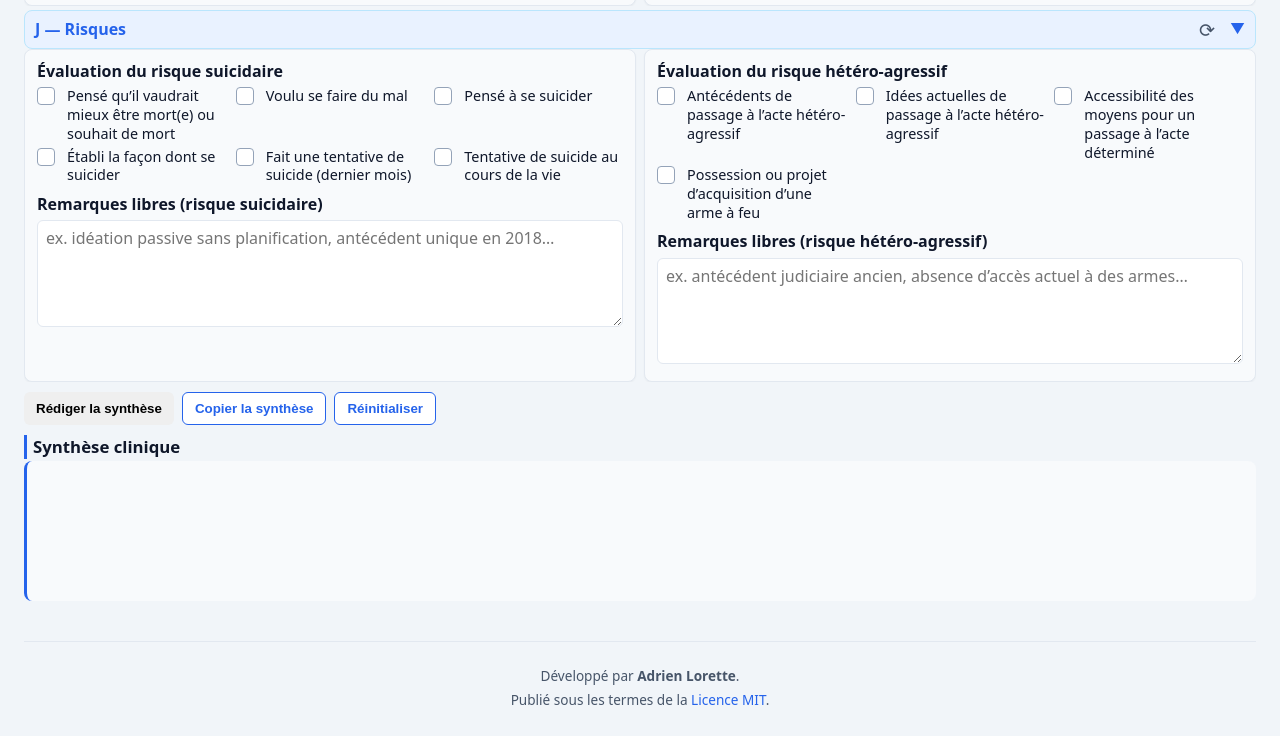
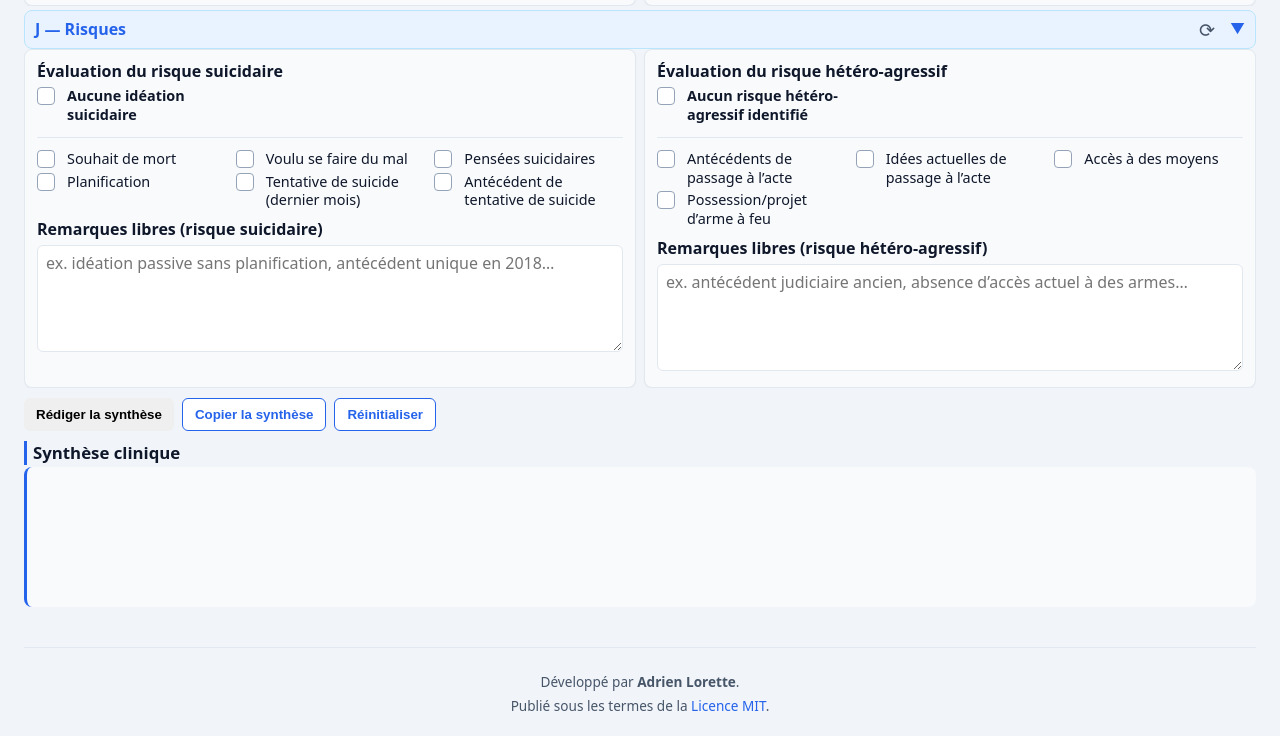
Before and after one commit to AdrienLor/Prompt-builder---status-psychiatrique, a plain HTML site: page index.html in a window 1280 px wide. Shown: the part 3664-4400 px from the top of the page. Drawn offline with Linux system fonts and the light colour scheme.

Commit message:
Add files via upload

```diff
--- a/index.html
+++ b/index.html
@@ -310,6 +310,19 @@ div.opts-radio label.is-checked::before {
 
 .warning-box strong {
     color: #b91c1c;
+}
+
+/* ---- NOUVEAU STYLE POUR L'OPTION MAÎTRESSE ET LE SÉPARATEUR ---- */
+.master-option {
+  font-weight: 600; /* Met le texte en semi-gras pour le distinguer */
+}
+
+.separator {
+  border: none;
+  border-top: 1px solid #e2e8f0; /* Un trait fin et discret */
+  margin: 8px 0;
+  width: 100%;
+  grid-column: 1 / -1; /* Assure que le trait prend toute la largeur du grid */
 }
 
 </style>
@@ -754,12 +767,16 @@ div.opts-radio label.is-checked::before {
     <div class="card">
       <div class="group-title">Évaluation du risque suicidaire</div>
       <div class="opts">
-        <label><input type="checkbox" id="r_s_1"> Pensé qu’il vaudrait mieux être mort(e) ou souhait de mort</label>
+        <label class="master-option"><input type="checkbox" id="r_s_none"> Aucune idéation suicidaire</label>
+
+        <hr class="separator">
+
+        <label><input type="checkbox" id="r_s_1"> Souhait de mort</label>
         <label><input type="checkbox" id="r_s_2"> Voulu se faire du mal</label>
-        <label><input type="checkbox" id="r_s_3"> Pensé à se suicider</label>
-        <label><input type="checkbox" id="r_s_4"> Établi la façon dont se suicider</label>
-        <label><input type="checkbox" id="r_s_5"> Fait une tentative de suicide (dernier mois)</label>
-        <label><input type="checkbox" id="r_s_6"> Tentative de suicide au cours de la vie</label>
+        <label><input type="checkbox" id="r_s_3"> Pensées suicidaires</label>
+        <label><input type="checkbox" id="r_s_4"> Planification</label>
+        <label><input type="checkbox" id="r_s_5"> Tentative de suicide (dernier mois)</label>
+        <label><input type="checkbox" id="r_s_6"> Antécédent de tentative de suicide</label>
       </div>
       <div class="sub">Remarques libres (risque suicidaire)</div>
       <textarea id="r_s_rem" rows="4" placeholder="ex. idéation passive sans planification, antécédent unique en 2018…"></textarea>
@@ -768,10 +785,14 @@ div.opts-radio label.is-checked::before {
     <div class="card">
       <div class="group-title">Évaluation du risque hétéro-agressif</div>
       <div class="opts">
-        <label><input type="checkbox" id="r_h_1"> Antécédents de passage à l’acte hétéro-agressif</label>
-        <label><input type="checkbox" id="r_h_2"> Idées actuelles de passage à l’acte hétéro-agressif</label>
-        <label><input type="checkbox" id="r_h_3"> Accessibilité des moyens pour un passage à l’acte déterminé</label>
-        <label><input type="checkbox" id="r_h_4"> Possession ou projet d’acquisition d’une arme à feu</label>
+        <label class="master-option"><input type="checkbox" id="r_h_none"> Aucun risque hétéro-agressif identifié</label>
+
+        <hr class="separator">
+
+        <label><input type="checkbox" id="r_h_1"> Antécédents de passage à l’acte</label>
+        <label><input type="checkbox" id="r_h_2"> Idées actuelles de passage à l’acte</label>
+        <label><input type="checkbox" id="r_h_3"> Accès à des moyens</label>
+        <label><input type="checkbox" id="r_h_4"> Possession/projet d’arme à feu</label>
       </div>
       <div class="sub">Remarques libres (risque hétéro-agressif)</div>
       <textarea id="r_h_rem" rows="4" placeholder="ex. antécédent judiciaire ancien, absence d’accès actuel à des armes…"></textarea>
@@ -794,6 +815,8 @@ div.opts-radio label.is-checked::before {
 function $(id){ return document.getElementById(id); }
 function val(id){ const el=$(id); return el && el.checked; }
 function txtv(id){ const el=$(id); return el ? (el.value || "").trim() : ""; }
+
+/* ----------- EXCLUSIVITE SIMPLE ------------- */
 function makeExclusive(ids){
   ids.forEach(id => {
     const el=$(id); if(!el) return;
@@ -802,6 +825,38 @@ function makeExclusive(ids){
         ids.forEach(other => { if (other !== id && $(other)) $(other).checked = false; });
       }
     });
+  });
+}
+
+/* ----------- EXCLUSIVITÉ ASYMÉTRIQUE ----------- */
+function makeMasterExclusive(masterId, slaveIds) {
+  const masterEl = $(masterId);
+  if (!masterEl) return;
+
+  // Si l'option "maître" (Aucun risque) est cochée, on décoche toutes les autres.
+  masterEl.addEventListener('change', () => {
+    if (masterEl.checked) {
+      slaveIds.forEach(id => {
+        const el = $(id);
+        if (el) el.checked = false;
+      });
+      // On force la mise à jour visuelle des cases qui ont été modifiées par le code.
+      updateCheckboxVisuals();
+    }
+  });
+
+  // Si n'importe quelle autre option est cochée, on décoche l'option "maître".
+  slaveIds.forEach(slaveId => {
+    const slaveEl = $(slaveId);
+    if (slaveEl) {
+      slaveEl.addEventListener('change', () => {
+        if (slaveEl.checked) {
+          masterEl.checked = false;
+          // On force la mise à jour visuelle de la case "maître".
+          updateCheckboxVisuals();
+        }
+      });
+    }
   });
 }
 
@@ -840,8 +895,9 @@ makeExclusive(["mot_act_norm","mot_act_dim","mot_act_aug","mot_act_alt"]);
 /* exclusivités I */
 makeExclusive(["ins_abs","ins_part","ins_comp"]);
 makeExclusive(["jug_ok","jug_alt","jug_imp"]);
-/* exclusivités J (risque suicidaire niveau) */
-
+/* exclusivités J (logique asymétrique) */
+makeMasterExclusive('r_s_none', ['r_s_1', 'r_s_2', 'r_s_3', 'r_s_4', 'r_s_5', 'r_s_6']);
+makeMasterExclusive('r_h_none', ['r_h_1', 'r_h_2', 'r_h_3', 'r_h_4']);
 
 /* ----------- builders par section ----------- */
 function buildA(){
@@ -1094,6 +1150,7 @@ function buildJ(){
 
   // --- Risque suicidaire ---
   const suic = [];
+  if (val("r_s_none")) suic.push("absence d'idéation suicidaire");
   if (val("r_s_1")) suic.push("pensées de mort ou souhait d’être mort(e)");
   if (val("r_s_2")) suic.push("envie de se faire du mal");
   if (val("r_s_3")) suic.push("pensées suicidaires");
@@ -1107,6 +1164,7 @@ function buildJ(){
 
   // --- Risque hétéro-agressif ---
   const hetero = [];
+  if (val("r_h_none")) hetero.push("aucun risque identifié");
   if (val("r_h_1")) hetero.push("antécédents de passage à l’acte hétéro-agressif");
   if (val("r_h_2")) hetero.push("idées actuelles de passage à l’acte hétéro-agressif");
   if (val("r_h_3")) hetero.push("accessibilité des moyens pour un passage à l’acte déterminé");
```
